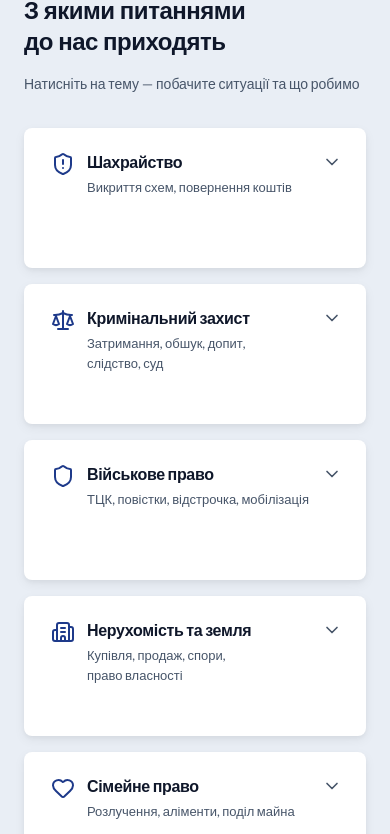
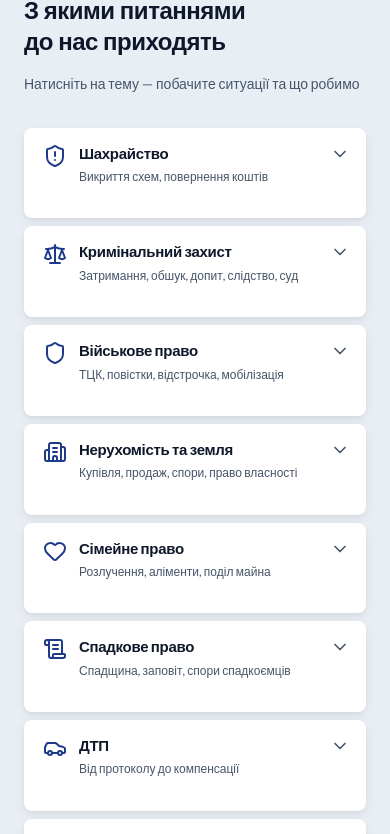
Before and after one commit to NikolayYank/vash-advokat, a Next.js app: page / in a window 390 px wide. Shown: the part 1058-1892 px from the top of the page. Built offline with nearby package versions, Linux system fonts and the light colour scheme; no server answers.

Commit message:
Mobile: compact service cards, remove min-height
Co-Authored-By: Claude Opus 4.6 (1M context) <noreply@anthropic.com>

```diff
--- a/src/app/globals.css
+++ b/src/app/globals.css
@@ -1647,8 +1647,11 @@ h2 { font-size: var(--font-h2); }
   .hero-actions .btn { width: 100%; text-align: center; justify-content: center; box-sizing: border-box; }
   .btn-hero { padding: 16px var(--space-lg); font-size: 1rem; }
 
-  /* Services single column */
-  .services-grid { grid-template-columns: 1fr; }
+  /* Services single column, compact cards */
+  .services-grid { grid-template-columns: 1fr; gap: var(--space-sm); }
+  .service-card { padding: var(--space-md); min-height: auto; }
+  .service-card h3 { font-size: 0.9375rem; }
+  .service-card p { font-size: 0.75rem; }
 
   /* Official badges: left-align on mobile */
   .official-badges-row { justify-content: flex-start; gap: var(--space-md); }
```
